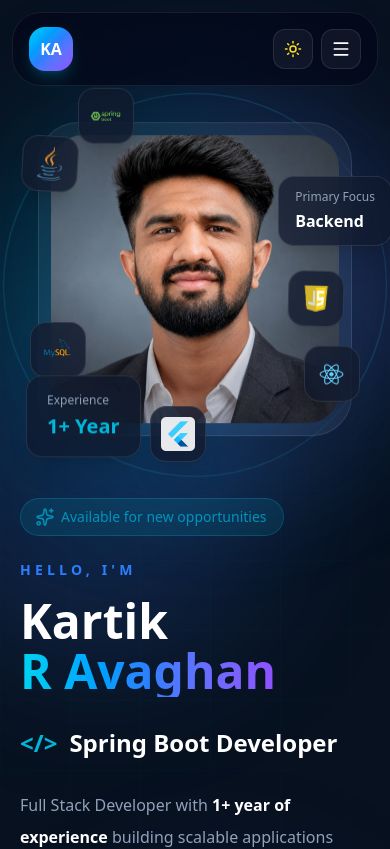
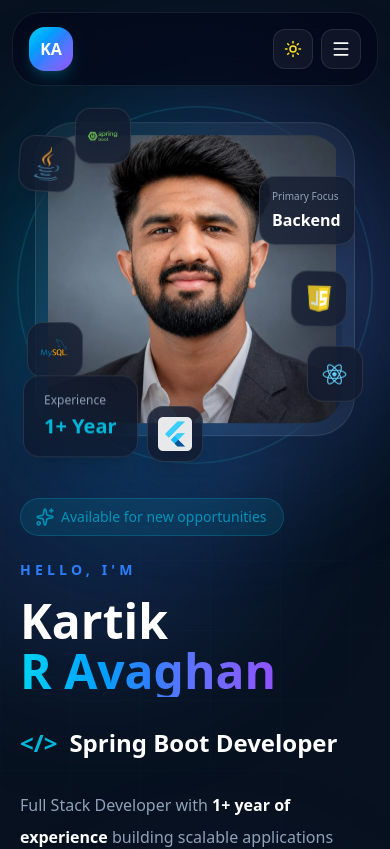
Before and after one commit to Kartik-Avaghan/portfolio, a React (Vite) app: page / in a window 390 px wide. Shown: the top 849 px of the page. Built offline with nearby package versions, Linux system fonts and the light colour scheme.

Commit message:
app and css is fixed

```diff
--- a/src/App.jsx
+++ b/src/App.jsx
@@ -136,7 +136,7 @@ const FLOATING_TECH = [
     name: "Spring Boot",
     image: springBootImage,
     className:
-    "left-10 -top-10  sm:left-10 sm:-top-10",
+    "left-10 -top-5  sm:left-10 sm:-top-10",
 
     duration: 6,
 
@@ -184,6 +184,10 @@ const FLOATING_TECH = [
     delay: 0.8,
   },
 ];
+
+
+
+
 
 const PROJECTS = [
   {
@@ -1575,13 +1579,13 @@ function HeroProfile({
     );
   };
 
-  return (
-    <div className="relative perspective-container">
-      {/* ROTATING RINGS */}
-      <div className="absolute inset-0 -z-10">
-        <div className="profile-ring profile-ring-one" />
-        <div className="profile-ring profile-ring-two" />
-      </div>
+ return (
+  <div className="relative isolate mx-auto w-full max-w-[320px] perspective-container sm:max-w-[420px]">
+
+  <div className="pointer-events-none absolute inset-0 -z-10">
+    <div className="profile-ring profile-ring-one" />
+    <div className="profile-ring profile-ring-two" />
+  </div>
 
       {/* FLOATING TECH IMAGES */}
       {FLOATING_TECH.map((tech) => (
@@ -1694,9 +1698,9 @@ function HeroProfile({
           repeat: Infinity,
           ease: "easeInOut",
         }}
-        className={`absolute -right-10 top-10 z-30 rounded-2xl border px-4 py-3 shadow-xl backdrop-blur-xl sm:-right-10 ${theme.secondaryCard}`}
+        className={`absolute right-0 top-10 z-30 w-24 rounded-2xl border px-3 py-3 shadow-xl backdrop-blur-xl sm:-right-10 sm:w-auto sm:px-4 ${theme.secondaryCard}`}
       >
-        <p className={`text-xs ${theme.text}`}>
+        <p className={`text-[10px] sm:text-xs ${theme.text}`}>
           Primary Focus
         </p>
 
--- a/src/index.css
+++ b/src/index.css
@@ -1,16 +1,30 @@
 @import "tailwindcss";
 
 html {
+  width: 100%;
+  max-width: 100%;
+  overflow-x: hidden;
   scroll-behavior: smooth;
 }
 
 body {
+  width: 100%;
+  max-width: 100%;
+  min-width: 320px;
   margin: 0;
-  min-width: 320px;
+  padding: 0;
   overflow-x: hidden;
 }
 
-* {
+#root {
+  width: 100%;
+  max-width: 100%;
+  overflow-x: hidden;
+}
+
+*,
+*::before,
+*::after {
   box-sizing: border-box;
 }
 
@@ -329,9 +343,12 @@ body {
 
 .profile-ring {
   position: absolute;
-  inset: -35px;
+  inset: 0;
+  width: 100%;
+  height: 100%;
   border-radius: 999px;
   pointer-events: none;
+  transform-origin: center;
 }
 
 .profile-ring-one {
@@ -340,28 +357,27 @@ body {
 }
 
 .profile-ring-two {
-  inset: -55px;
   border: 1px dashed rgba(139, 92, 246, 0.2);
   animation: spinReverse 28s linear infinite;
 }
 
 @keyframes spinSlow {
   from {
-    transform: rotate(0deg);
+    transform: scale(1.12) rotate(0deg);
   }
 
   to {
-    transform: rotate(360deg);
+    transform: scale(1.12) rotate(360deg);
   }
 }
 
 @keyframes spinReverse {
   from {
-    transform: rotate(360deg);
+    transform: scale(1.22) rotate(360deg);
   }
 
   to {
-    transform: rotate(0deg);
+    transform: scale(1.22) rotate(0deg);
   }
 }
 
```
